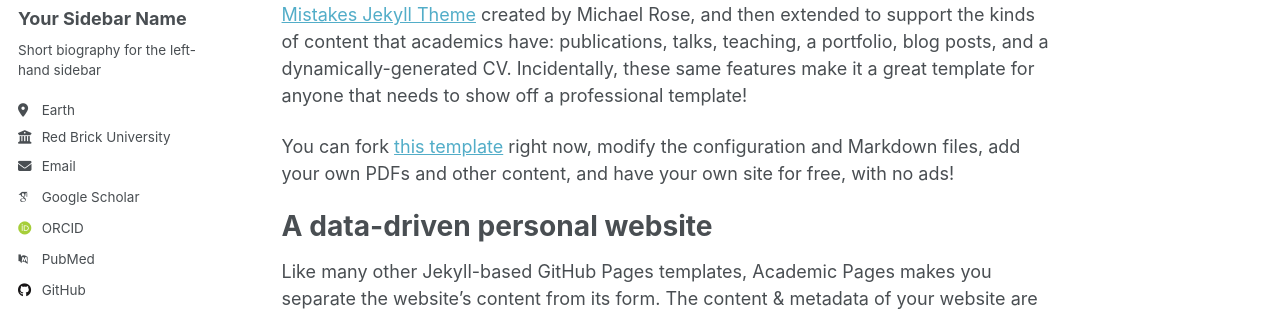
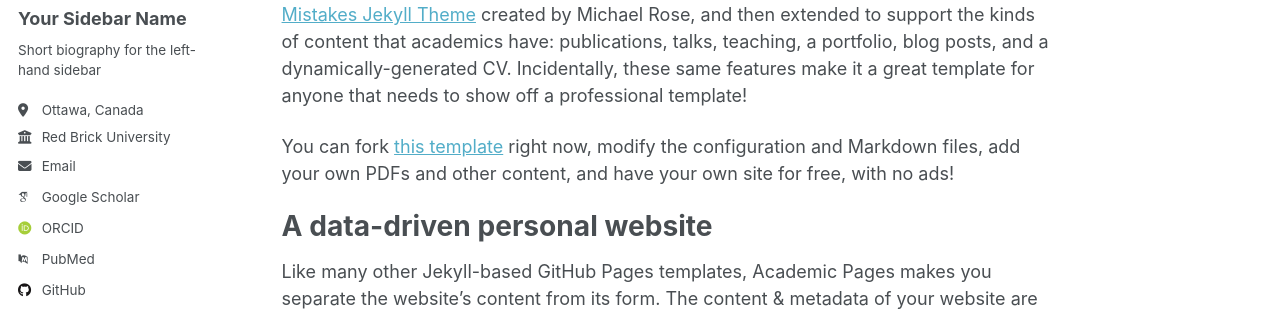
Before and after one commit to akkasi/akkasi.github.io, a Jekyll site: the page built from _pages/about.md, in a window 1280 px wide. Shown: the part 276-587 px from the top of the page. Built offline with Jekyll 4.4.1, drawn with Linux system fonts in a browser that asks for light colours; some web fonts are replaced; a script that is not in the unit is left out.

Commit message:
Update _config.yml

```diff
--- a/_config.yml
+++ b/_config.yml
@@ -26,7 +26,7 @@ author:
   name             : "Your Sidebar Name"
   pronouns         : # example: "she/her"
   bio              : "Short biography for the left-hand sidebar"
-  location         : "Earth"
+  location         : "Ottawa, Canada"
   employer         : "Red Brick University"
   uri              : # URL
   email            : "none@example.org"
```
